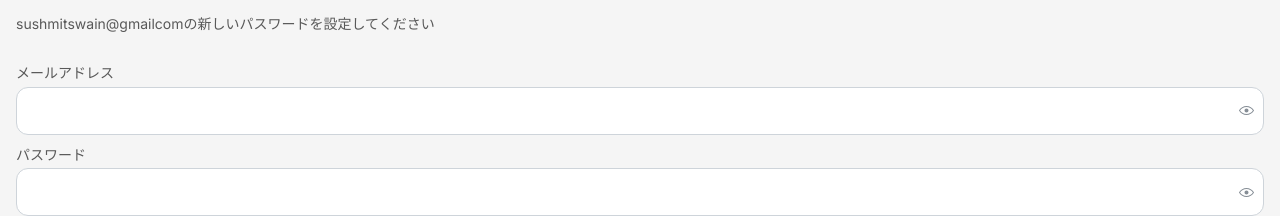
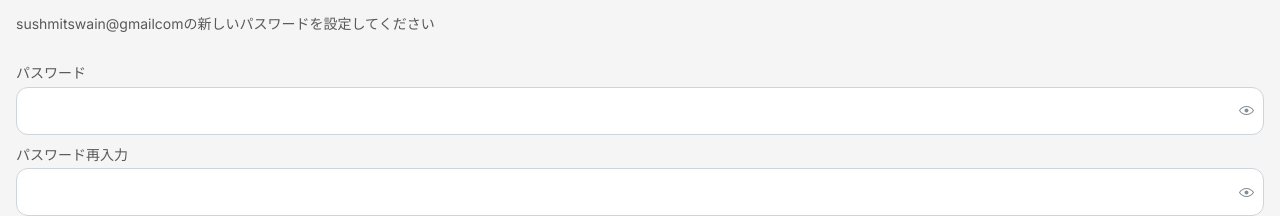
Before and after one commit to priyanshuirl/Native-Test, a Next.js app: page /reset-password in a window 1280 px wide. Shown: the part 134-350 px from the top of the page. Built offline with nearby package versions, Linux system fonts and the light colour scheme.

Commit message:
Build issue fix

```diff
--- a/src/app/reset-password/page.tsx
+++ b/src/app/reset-password/page.tsx
@@ -3,8 +3,17 @@ import Logo from "@/assets/brand/Logo";
 import CustomButton from "@/components/Atoms/CustomButton";
 import InputWithLabel from "@/components/Atoms/InputWithLabel";
 import { Stack } from "@mantine/core";
+import { useState } from "react";
 
 export default function ResetPassword() {
+  const [resetPasswordFormState, setResetPasswordFormState] = useState<any>();
+
+  const handleRegisterFormChange = (e: React.ChangeEvent<HTMLInputElement>) => {
+    setResetPasswordFormState((prev: any) => {
+      return { ...prev, [e.target.name]: [e.target.value] };
+    });
+  };
+
   return (
     <div className="bg-[#F5F5F5] h-svh">
       <div className="w-full h-20 bg-white flex items-center justify-center">
@@ -19,16 +28,18 @@ export default function ResetPassword() {
         </p>
         <Stack gap="xs">
           <InputWithLabel
-            label="メールアドレス"
-            onChange={(data) => {}}
-            value={""}
+            label="パスワード"
+            onChange={handleRegisterFormChange}
+            value={resetPasswordFormState?.password}
             type="password"
+            name={"password"}
           />
           <InputWithLabel
-            label="パスワード"
-            onChange={(data) => {}}
-            value={""}
+            label="パスワード再入力"
+            onChange={handleRegisterFormChange}
+            value={resetPasswordFormState?.confirmPassword}
             type="password"
+            name={"confirmPassword"}
           />
           <p className="text-[#44a9b2] text-[14px] font-semibold cursor-pointer">
             パスワードを忘れた場合
--- a/src/components/Organisms/cardGeneration/GenerateNativeCardModal/index.tsx
+++ b/src/components/Organisms/cardGeneration/GenerateNativeCardModal/index.tsx
@@ -51,6 +51,7 @@ export default function GenerateNativeCardModal({ onClose, open }: PropTypes) {
             label="生年月日を入力してください"
             value={""}
             onChange={(data) => {}}
+            name="date"
           />
           <CustomButton>native. card を発行する</CustomButton>
         </Stack>
```
